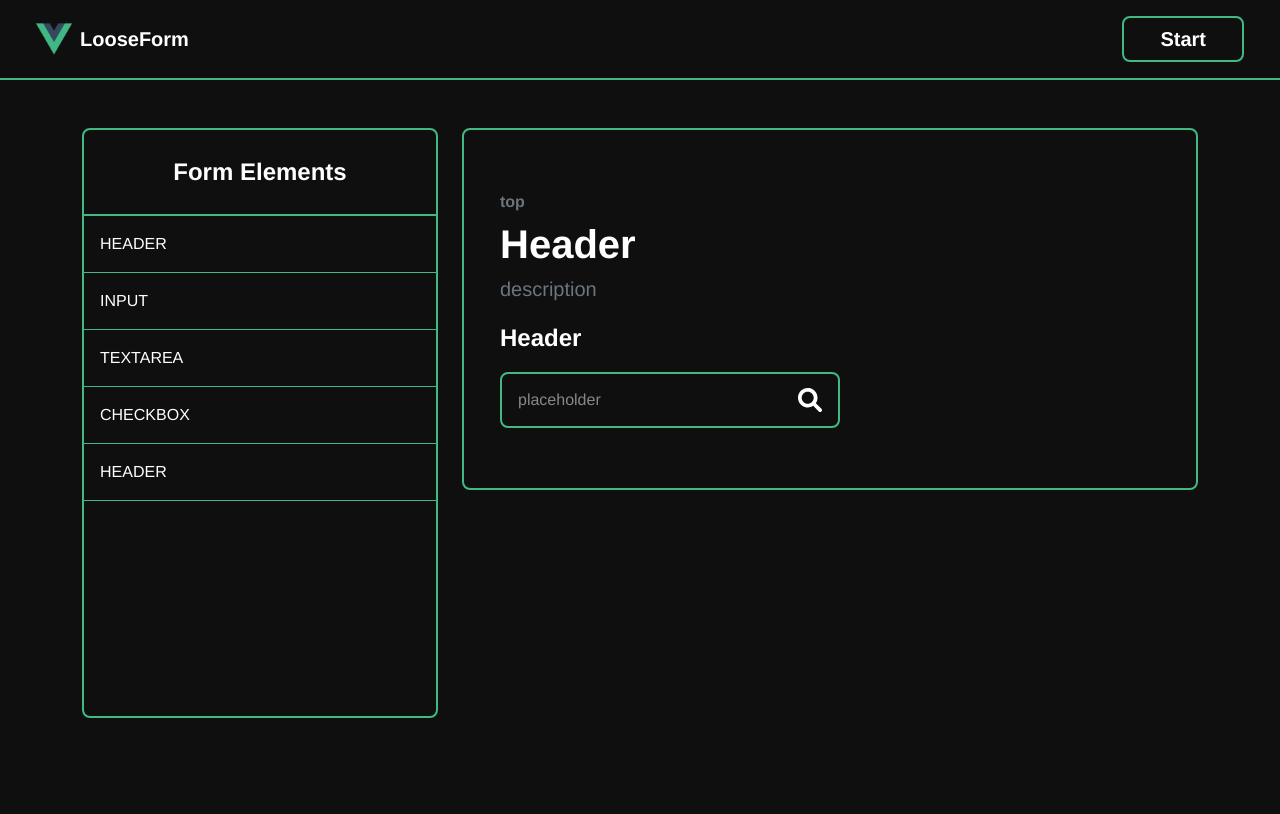
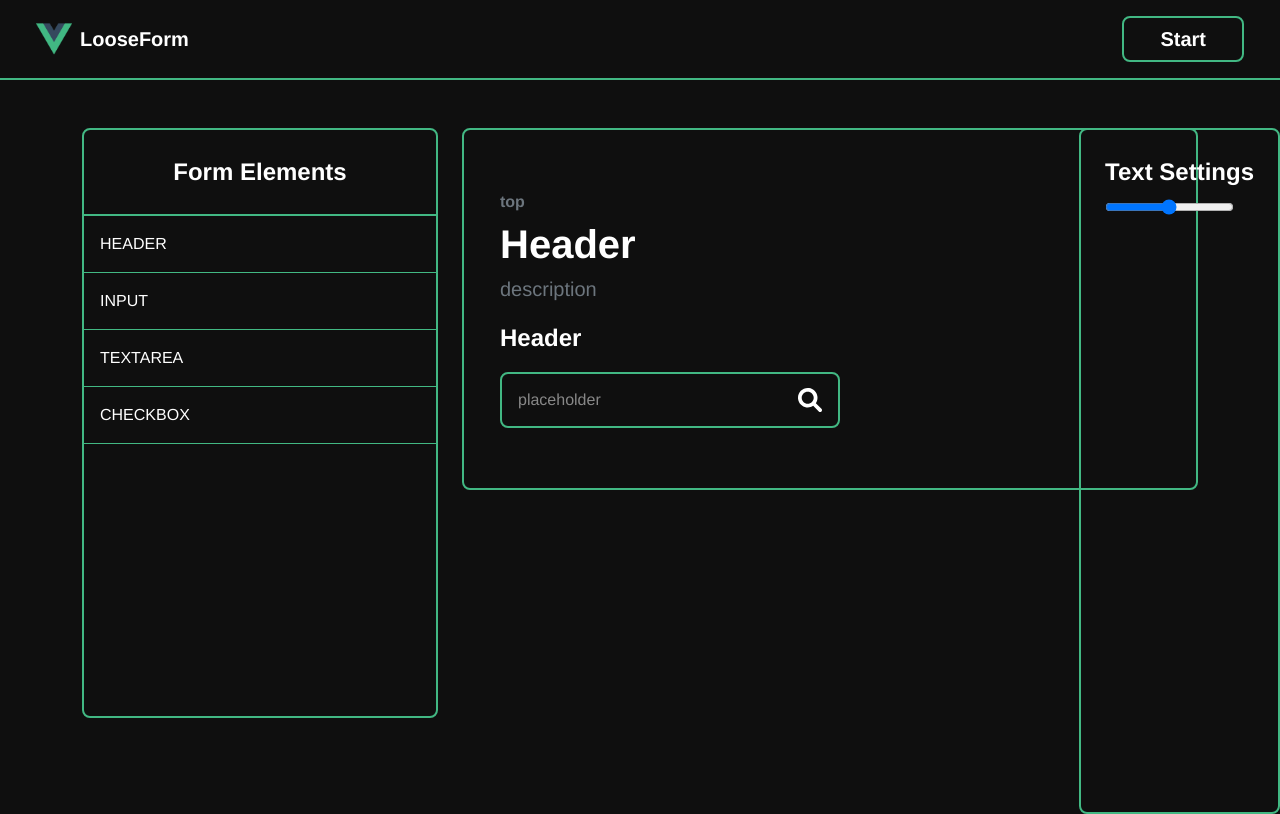
Before and after one commit to MuratBuyukcelebi/LooseForm, a Vue app: page / in a window 1280 px wide. Built offline with nearby package versions, Linux system fonts and the light colour scheme.

Commit message:
feat: create Settings component

```diff
--- /dev/null
+++ b/src/components/Form/Settings/Settings.vue
@@ -0,0 +1,32 @@
+<template>
+  <div class="settings">
+    <!--TEXT-->
+    <div class="settings__title">Text Settings</div>
+    <input type="range" min="1" max="100" value="50" class="slider" id="myRange">
+  </div>
+</template>
+
+<script>
+export default {
+  name: "Settings"
+}
+</script>
+
+<style scoped lang="scss">
+.settings {
+  position: absolute;
+  top: 48px;
+  right: 0;
+  height: 100%;
+  border: 2px solid #42b883;
+  border-radius: 8px;
+  padding: 24px;
+
+  &__title {
+    font-size: 24px;
+    font-weight: bold;
+    color: #fff;
+    margin-bottom: 8px;
+  }
+}
+</style>
--- a/src/views/Home.vue
+++ b/src/views/Home.vue
@@ -1,4 +1,5 @@
 <template>
+  <div class="position-relative">
     <div class="container py-5">
       <div class="row">
         <div class="col-4">
@@ -38,25 +39,28 @@
           </div>
         </div>
       </div>
+      <Settings />
+    </div>
   </div>
 </template>
 <script>
 import draggable from "vuedraggable";
 import Options from "../components/Form/Options.vue";
 import ItemSettings from "../components/Form/Settings/ItemSettings.vue";
+import Settings from "@/components/Form/Settings/Settings";
 
 const message = [
   "Header",
   "Input",
   "textarea",
   "checkbox",
-  "header"
 ];
 
 let idGlobal = 0;
 export default {
   name: 'Home',
   components: {
+    Settings,
     draggable,
     Options,
     ItemSettings
@@ -70,7 +74,7 @@ export default {
       list2: [
         { name: "Header", id: idGlobal++ },
         { name: "Input", id: idGlobal++ },
-      ]
+      ],
     }
   },
   methods: {
@@ -97,11 +101,6 @@ export default {
           id: idGlobal++,
         };
       } else if (id === 3) {
-        return {
-          name: "Header",
-          id: idGlobal++,
-        };
-      } else if (id === 4) {
         return {
           name: "Header",
           id: idGlobal++,
```
Lines whose indentation alone changed are shown as unchanged.
